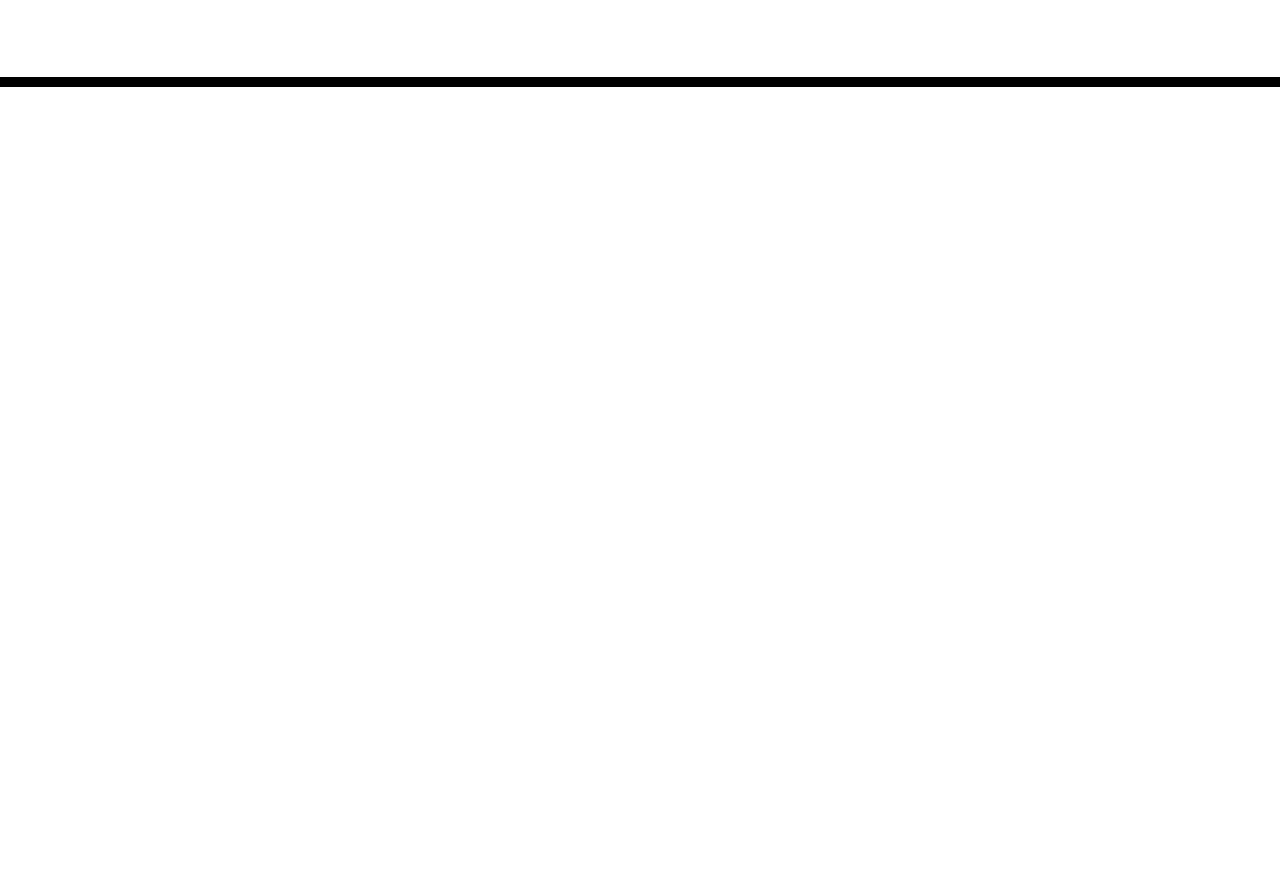
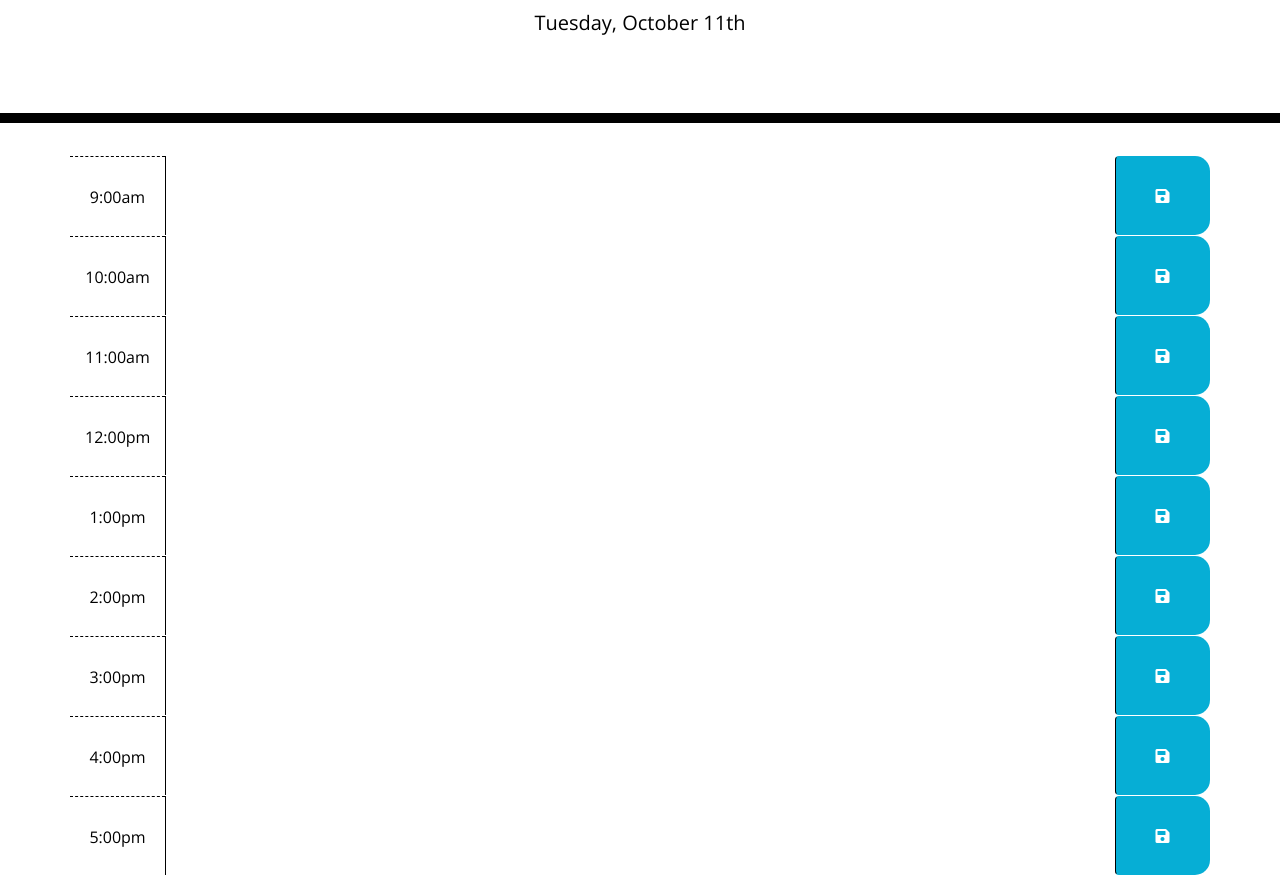
Before and after one commit to sangki810/Module-5-Challenge-Scheduler-by-Sangki-Jun, a plain HTML site: page index.html in a window 1280 px wide. Shown: the part 181-1056 px from the top of the page. Before the commit the page ends 800 px from the top, so only its background shows below. Drawn offline with nearby package versions, Linux system fonts and the light colour scheme; files that its build step writes are made by us from their sources.

Commit message:
added main html content structure, added moment to js

```diff
--- a/assets/js/script.js
+++ b/assets/js/script.js
@@ -0,0 +1,2 @@
+jumbotronDate = moment().format('dddd, MMMM Do');
+$('#currentDay').text(jumbotronDate);
--- a/index.html
+++ b/index.html
@@ -18,7 +18,7 @@
       href="https://fonts.googleapis.com/css?family=Open+Sans&display=swap"
       rel="stylesheet"
     />
-    <link rel="stylesheet" href="style.css" />
+    <link rel="stylesheet" href="./assets/css/style.css" />
     <title>Work Day Scheduler</title>
   </head>
 
@@ -28,11 +28,92 @@
       <p class="lead">A simple calendar app for scheduling your work day</p>
       <p id="currentDay" class="lead"></p>
     </header>
+
     <div class="container">
-      <!-- Timeblocks go here -->
+      <div id="hour9" class="row time-block">
+        <div class="col-md-1 hour">
+            9:00am
+        </div>
+        <textarea class="col-md-10 description">
+        </textarea>
+        <button class="btn saveBtn col-md-1"><i class="fas fa-save"></i></button>
+      </div>
+
+      <div id="hour10" class="row time-block">
+        <div class="col-md-1 hour">
+            10:00am
+        </div>
+        <textarea class="col-md-10 description">
+        </textarea>
+        <button class="btn saveBtn col-md-1"><i class="fas fa-save"></i></button>
+      </div>
+
+      <div id="hour11" class="row time-block">
+        <div class="col-md-1 hour">
+            11:00am
+        </div>
+        <textarea class="col-md-10 description">
+        </textarea>
+        <button class="btn saveBtn col-md-1"><i class="fas fa-save"></i></button>
+      </div>
+
+      <div id="hour12" class="row time-block">
+        <div class="col-md-1 hour">
+            12:00pm
+        </div>
+        <textarea class="col-md-10 description">
+        </textarea>
+        <button class="btn saveBtn col-md-1"><i class="fas fa-save"></i></button>
+      </div>
+
+      <div id="hour13" class="row time-block">
+        <div class="col-md-1 hour">
+            1:00pm
+        </div>
+        <textarea class="col-md-10 description">
+        </textarea>
+        <button class="btn saveBtn col-md-1"><i class="fas fa-save"></i></button>
+      </div>
+
+      <div id="hour14" class="row time-block">
+        <div class="col-md-1 hour">
+            2:00pm
+        </div>
+        <textarea class="col-md-10 description">
+        </textarea>
+        <button class="btn saveBtn col-md-1"><i class="fas fa-save"></i></button>
+      </div>
+
+      <div id="hour15" class="row time-block">
+        <div class="col-md-1 hour">
+            3:00pm
+        </div>
+        <textarea class="col-md-10 description">
+        </textarea>
+        <button class="btn saveBtn col-md-1"><i class="fas fa-save"></i></button>
+      </div>
+
+      <div id="hour16" class="row time-block">
+        <div class="col-md-1 hour">
+            4:00pm
+        </div>
+        <textarea class="col-md-10 description">
+        </textarea>
+        <button class="btn saveBtn col-md-1"><i class="fas fa-save"></i></button>
+      </div>
+
+      <div id="hour17" class="row time-block">
+        <div class="col-md-1 hour">
+            5:00pm
+        </div>
+        <textarea class="col-md-10 description">
+        </textarea>
+        <button class="btn saveBtn col-md-1"><i class="fas fa-save"></i></button>
+      </div>
     </div>
 
     <script src="https://code.jquery.com/jquery-3.4.1.min.js"></script>
     <script src="https://cdnjs.cloudflare.com/ajax/libs/moment.js/2.24.0/moment.min.js"></script>
+    <script src="./assets/js/script.js"></script>
   </body>
 </html>
```
